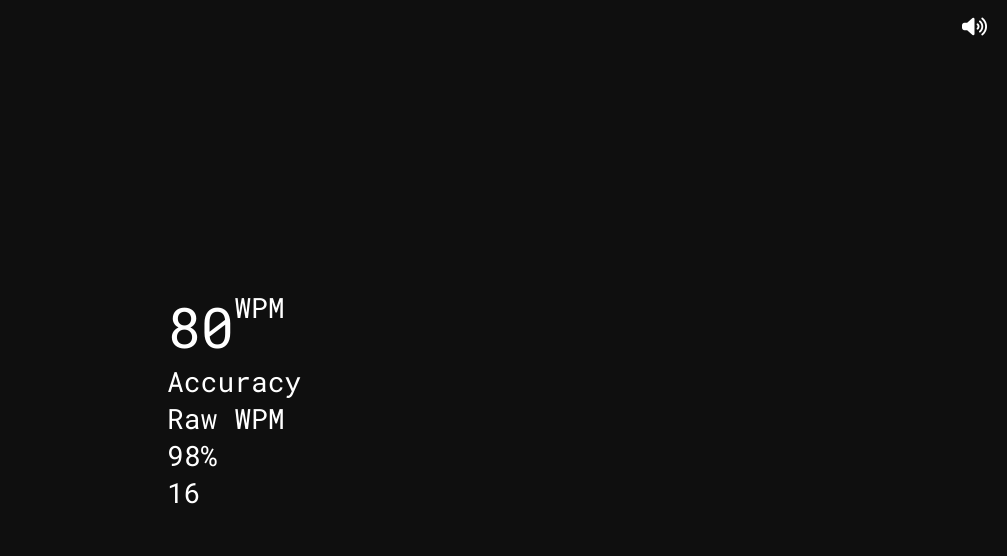
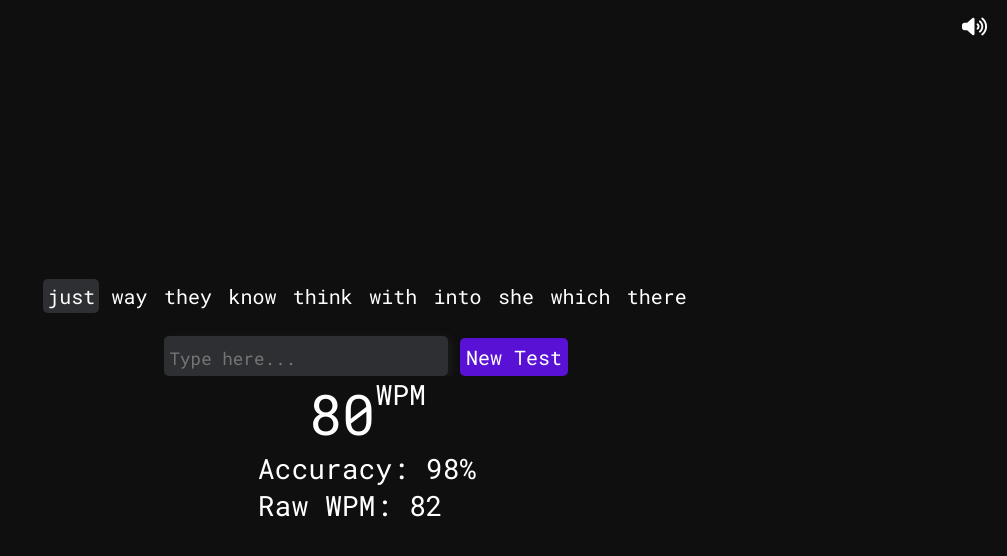
Before and after one commit to ajTronic/ajtronic.github.io, a plain HTML site: page index.html in a window 1280 px wide. Shown: the whole page, without its empty margins (273-1280 px from the left). Drawn offline with nearby package versions, Linux system fonts and the light colour scheme; no server answers.

Commit message:
Now I have sassy styles

```diff
--- a/index.html
+++ b/index.html
@@ -17,14 +17,17 @@
             crossorigin="anonymous" referrerpolicy="no-referrer" /> <script
             src="words.js"></script>
         <script src="extentions.js"></script>
-        <link rel="stylesheet" href="style.css">
+        <link rel="stylesheet" href="css/style.css">
         <title>TypeFast</title>
     </head>
     <body>
-        <div class="typingArea" style="display: none;">
+        <div class="typingArea">
             <div class="words" id="words"></div>
-            <input autofocus placeholder="Type here..." type="text"
+            <div>
+                <input autofocus placeholder="Type here..." type="text"
                 class="inputBox" id="inputBox">
+                <button id="newtest">New Test</button>
+            </div>
         </div>
         <div class="result" style="display: flex;">
             <div class="wpm">
@@ -32,14 +35,8 @@
                 <div class="unit">WPM</div>
             </div>
             <div class="stats">
-                <div class="row">
-                    <div class="col">Accuracy</div>
-                    <div class="col">Raw WPM</div>
-                </div>
-                <div class="row">
-                    <div class="col">98%</div>
-                    <div class="col">16</div>
-                </div class="row">
+                <div>Accuracy: 98%</div>
+                <div>Raw WPM: 82</div>
             </div>
         </div>
         <button id="playaudio">
--- /dev/null
+++ b/style.scss
@@ -0,0 +1,154 @@
+@import "https://fonts.googleapis.com/css2?family=Roboto+Mono:wght@300;400;700&display=swap";
+
+// vars
+$font: 'Roboto Mono';
+$fontColor: white;
+$secondaryColor: #6212ece6;
+$errorColor: rgba(249, 80, 80, 0.993);
+$background: #0f0f0f;
+$lighterBackground: #313337e6;
+
+////////////////////////////
+/////// main styles ////////
+////////////////////////////
+
+* {
+	color-scheme: dark;
+	box-sizing: border-box;
+	margin: 0;
+	padding: 0;
+	overflow: hidden;
+}
+
+body {
+	font-family: $font;
+	font-size: 20px;
+	display: flex;
+	align-items: center;
+	justify-content: center;
+	flex-direction: column;
+	padding: 0 min(500px, 10vw);
+	width: 100vw;
+	height: 100vh;
+	background-color: $background;
+}
+
+////////////////////////////
+/////// class styles ////////
+////////////////////////////
+
+.typingArea {
+	display: flex;
+	align-items: center;
+	justify-content: center;
+	flex-direction: column;
+}
+
+.result {
+	align-items: center;
+	justify-content: center;
+	flex-direction: column;
+	font-size: 1.4em;
+}
+
+.words {
+	display: flex;
+	align-items: center;
+	flex-wrap: wrap;
+	gap: 0 0.7ch;
+
+	> .word {
+		padding: 4px;
+		margin: 3px 0;
+		border-radius: 5px;
+		transition: all ease .23s;
+		color: $fontColor;
+	}
+
+	> .word.active {
+		background-color: $lighterBackground;
+	}
+
+	> .word.error {
+		color: $errorColor;
+	}
+
+	> .word.currentlyError {
+		background-color: $errorColor;
+	}
+}
+
+.inputBox {
+	width: min(600px, 70%);
+	height: 30px;
+	font-size: 1.1em;
+	margin-top: 20px;
+	padding: 20px 5px;
+}
+
+.wpm {
+	display: flex;
+
+	> .num {
+		font-size: 2em;
+	}
+}
+
+#playaudio {
+	position: absolute;
+	top: 15px;
+	right: 15px;
+	padding: 0;
+	margin: 0;
+	background: transparent;
+	translate: 0px 2px;
+	display: flex;
+	align-items: flex-start;
+	width: 30px;
+}
+
+//////////////////////////////////
+///////// control styles /////////
+//////////////////////////////////
+
+button {
+	cursor: pointer;
+	background-color: $secondaryColor;
+	outline: none;
+	border: none;
+	font-size: 20px;
+	font-family: $font;
+	margin-top: 20px;
+	padding: 6px;
+	border-radius: 5px;
+}
+
+input {
+	outline: none;
+	border: none;
+	border-radius: 5px;
+	caret-shape: block;
+	font-family: $font;
+	background-color: $lighterBackground;
+	box-shadow: 3px 2px 10px rgba(52, 53, 55, 0.358);
+
+	&::-webkit-input-placeholder {
+		font-size: 0.9em;
+	}
+
+	&::-moz-placeholder {
+		font-size: 0.9em;
+	}
+
+	&:-ms-input-placeholder {
+		font-size: 0.9em;
+	}
+
+	&::-ms-input-placeholder {
+		font-size: 0.9em;
+	}
+
+	&::placeholder {
+		font-size: 0.8em;
+	}
+}
```
Also changed, not shown: css/style.css (added), style.css (deleted), 1 other file.
